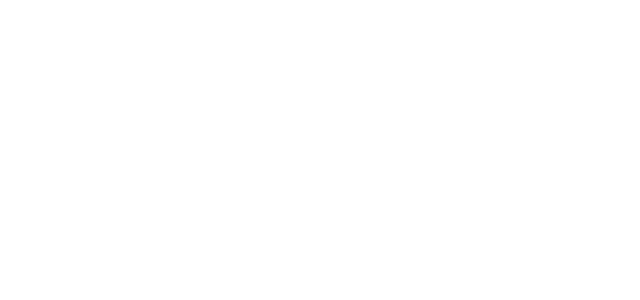
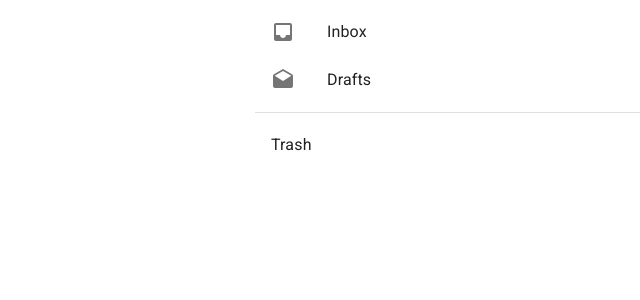
Before and after one commit to mikohan/bruno-nextjs-lrn, a Next.js app: page / in a window 1280 px wide. Shown: the top 300 px of the page, without its empty margins (109-749 px from the left). Built offline with nearby package versions, Linux system fonts and the light colour scheme.

Commit message:
Added list

```diff
--- a/package.json
+++ b/package.json
@@ -9,6 +9,7 @@
   },
   "dependencies": {
     "@material-ui/core": "^4.11.0",
+    "@material-ui/icons": "^4.9.1",
     "next": "10.0.1",
     "react": "17.0.1",
     "react-dom": "17.0.1",
--- a/src/components/HomePage.tsx
+++ b/src/components/HomePage.tsx
@@ -12,12 +12,35 @@
 import ListItemIcon from '@material-ui/core/ListItemIcon';
 import ListItemText from '@material-ui/core/ListItemText';
 import Divider from '@material-ui/core/Divider';
+import InboxIcon from '@material-ui/icons/Inbox';
+import DraftsIcon from '@material-ui/icons/Drafts';
 
 export default function HomePage() {
   return (
     <React.Fragment>
       <CssBaseline />
-      <Container maxWidth="sm"></Container>
+      <Container maxWidth="sm">
+        <List component="nav" aria-label="main mailbox folders">
+          <ListItem button>
+            <ListItemIcon>
+              <InboxIcon />
+            </ListItemIcon>
+            <ListItemText primary="Inbox" />
+          </ListItem>
+          <ListItem button>
+            <ListItemIcon>
+              <DraftsIcon />
+            </ListItemIcon>
+            <ListItemText primary="Drafts" />
+          </ListItem>
+        </List>
+        <Divider />
+        <List component="nav" aria-label="secondary mailbox folders">
+          <ListItem button>
+            <ListItemText primary="Trash" />
+          </ListItem>
+        </List>
+      </Container>
     </React.Fragment>
   );
 }
```
Also changed, not shown: 1 other file (tests, documents, lock files or other folders).
